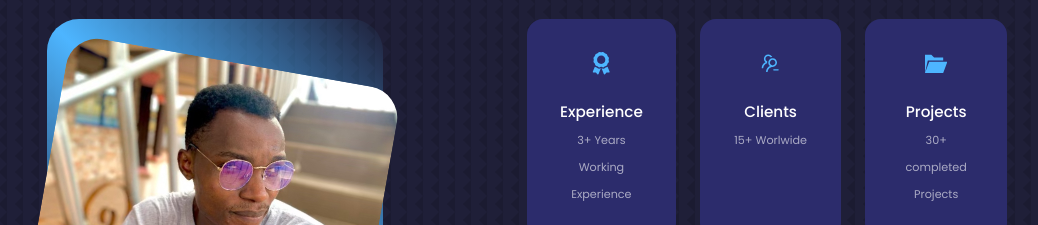
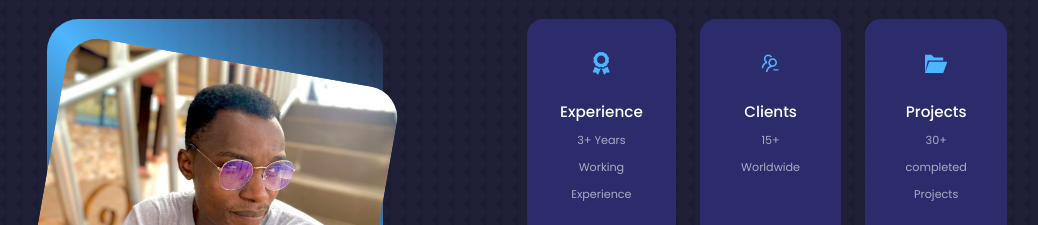
Before and after one commit to YINCOOS/My-Portfolio, a React (Create React App) app: page / in a window 1280 px wide. Shown: the part 1020-1245 px from the top of the page, without its empty margins (113-1151 px from the left). Built offline with nearby package versions, Linux system fonts and the light colour scheme.

Commit message:
edited the worlwide

```diff
--- a/src/components/About/About.jsx
+++ b/src/components/About/About.jsx
@@ -27,7 +27,7 @@ const About = () => {
                 <article className='about__card'>
                     <AiOutlineUsergroupDelete  className='about__icon'/>
                     <h5>Clients</h5>
-                    <small>15+ Worlwide</small>
+                    <small>15+ Worldwide</small>
                 </article>
 
                 <article className='about__card'>
```
